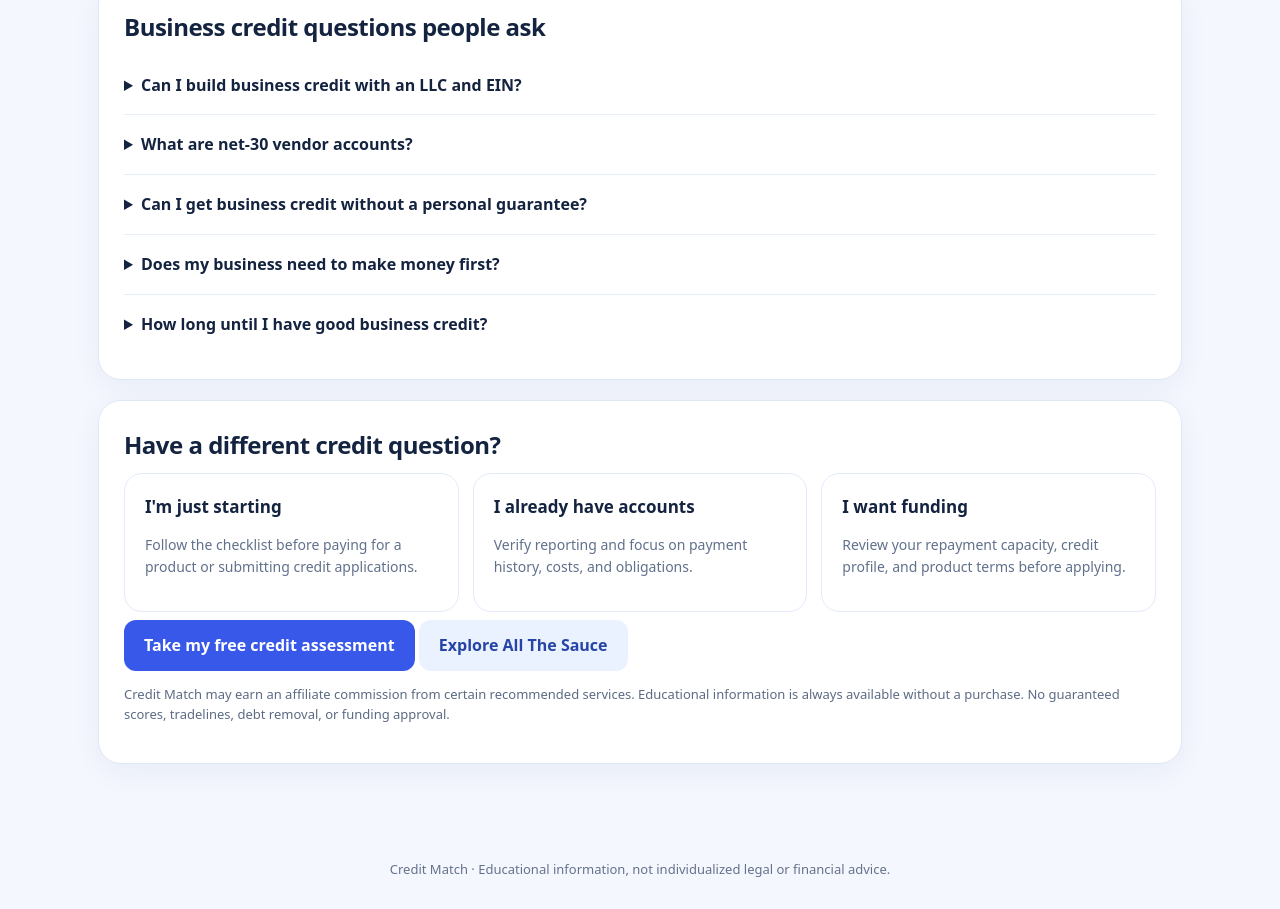
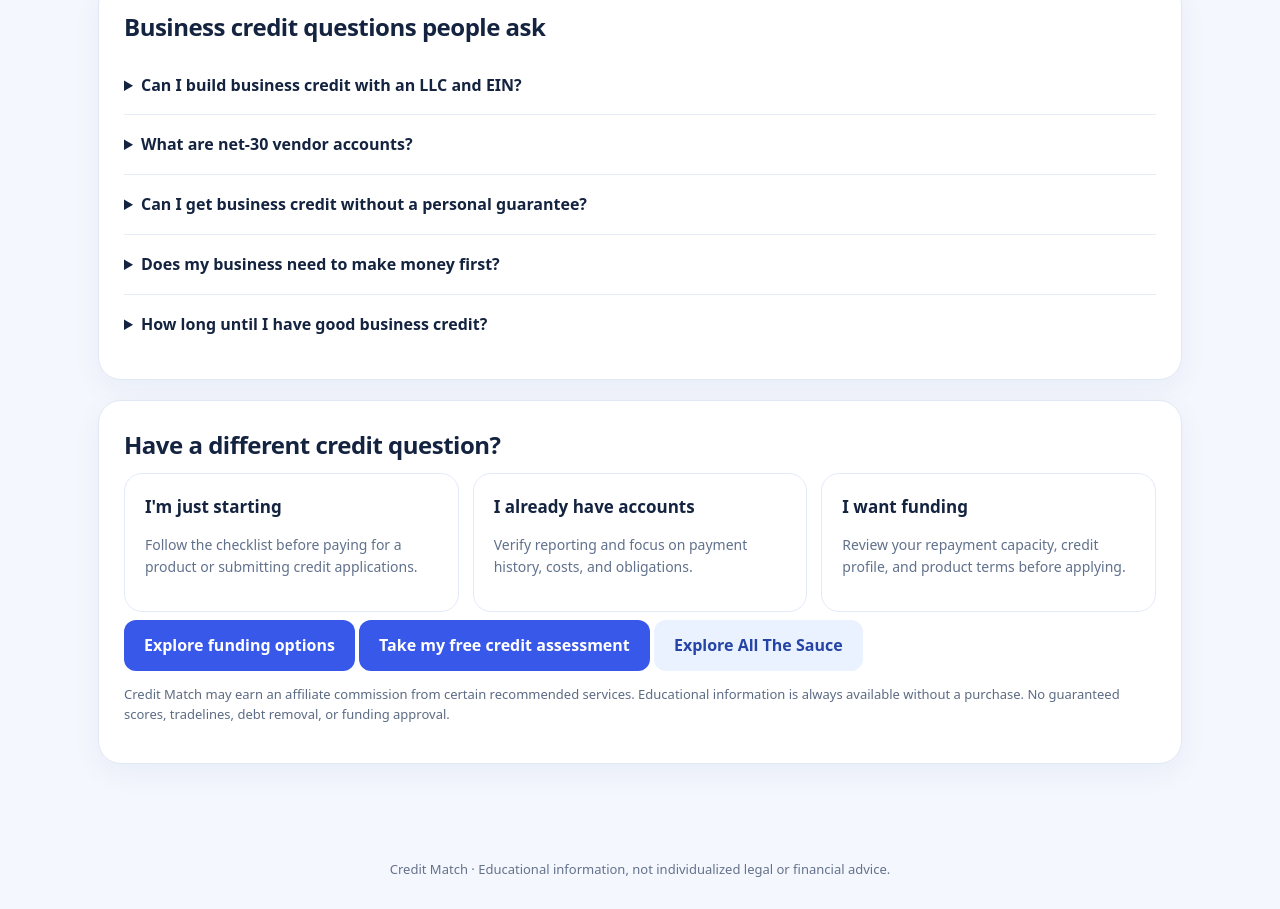
Before and after one commit to creditkstp-hue/credit-match, a website: page learn.html in a window 1280 px wide. Shown: the part 1744-2653 px from the top of the page. Drawn offline with Linux system fonts and the light colour scheme.

Commit message:
Connect funding education and business credit pathways: learn.html

```diff
--- a/learn.html
+++ b/learn.html
@@ -32,7 +32,7 @@
 <details class="faq"><summary>Is a secured credit card worth considering?</summary><p>It may help establish history if the issuer reports payments and you use it responsibly. Compare refundable deposits, annual fees, APR, and reporting policies.</p></details>
 <details class="faq"><summary>Do I have to pay to see my credit reports?</summary><p>No. Free consumer credit reports are available through AnnualCreditReport.com. Certain credit score services may be separate.</p></details>
 </div></section>
-<section class="surface"><h2>Have a different credit question?</h2><div class="grid"><div class="topic"><h3>I'm just starting</h3><p>Follow the checklist before paying for a product or submitting credit applications.</p></div><div class="topic"><h3>I already have accounts</h3><p>Verify reporting and focus on payment history, costs, and obligations.</p></div><div class="topic"><h3>I want funding</h3><p>Review your repayment capacity, credit profile, and product terms before applying.</p></div></div><a class="button" href="/">Take my free credit assessment</a> <a class="button secondary" href="/community.html">Explore All The Sauce</a><p class="hint">Credit Match may earn an affiliate commission from certain recommended services. Educational information is always available without a purchase. No guaranteed scores, tradelines, debt removal, or funding approval.</p></section>
+<section class="surface"><h2>Have a different credit question?</h2><div class="grid"><div class="topic"><h3>I'm just starting</h3><p>Follow the checklist before paying for a product or submitting credit applications.</p></div><div class="topic"><h3>I already have accounts</h3><p>Verify reporting and focus on payment history, costs, and obligations.</p></div><div class="topic"><h3>I want funding</h3><p>Review your repayment capacity, credit profile, and product terms before applying.</p></div></div><a class="button" href="/funding.html">Explore funding options</a> <a class="button" href="/">Take my free credit assessment</a> <a class="button secondary" href="/community.html">Explore All The Sauce</a><p class="hint">Credit Match may earn an affiliate commission from certain recommended services. Educational information is always available without a purchase. No guaranteed scores, tradelines, debt removal, or funding approval.</p></section>
 </main><footer>Credit Match · Educational information, not individualized legal or financial advice.</footer><script>
 const tabs={business:document.getElementById('businessTab'),personal:document.getElementById('personalTab')};const guides={business:document.getElementById('businessGuide'),personal:document.getElementById('personalGuide')};
 function show(track){for(const t of ['business','personal']){tabs[t].setAttribute('aria-pressed',String(t===track));guides[t].classList.toggle('hidden',t!==track)}if(history.replaceState)history.replaceState(null,'','#'+track);}
```
